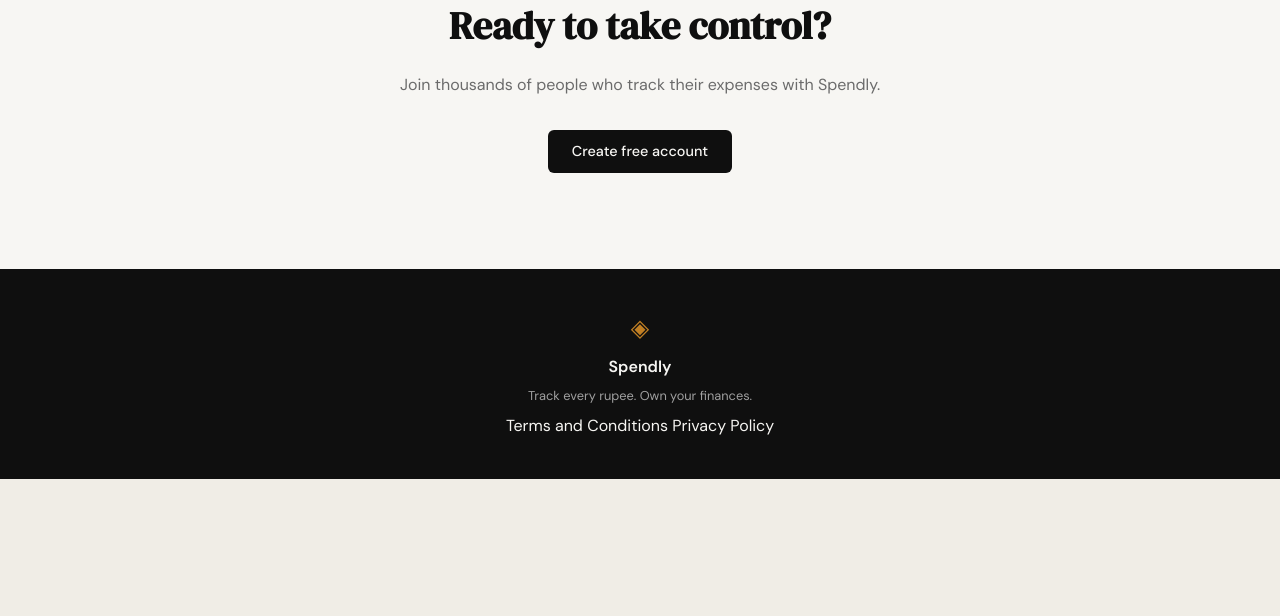
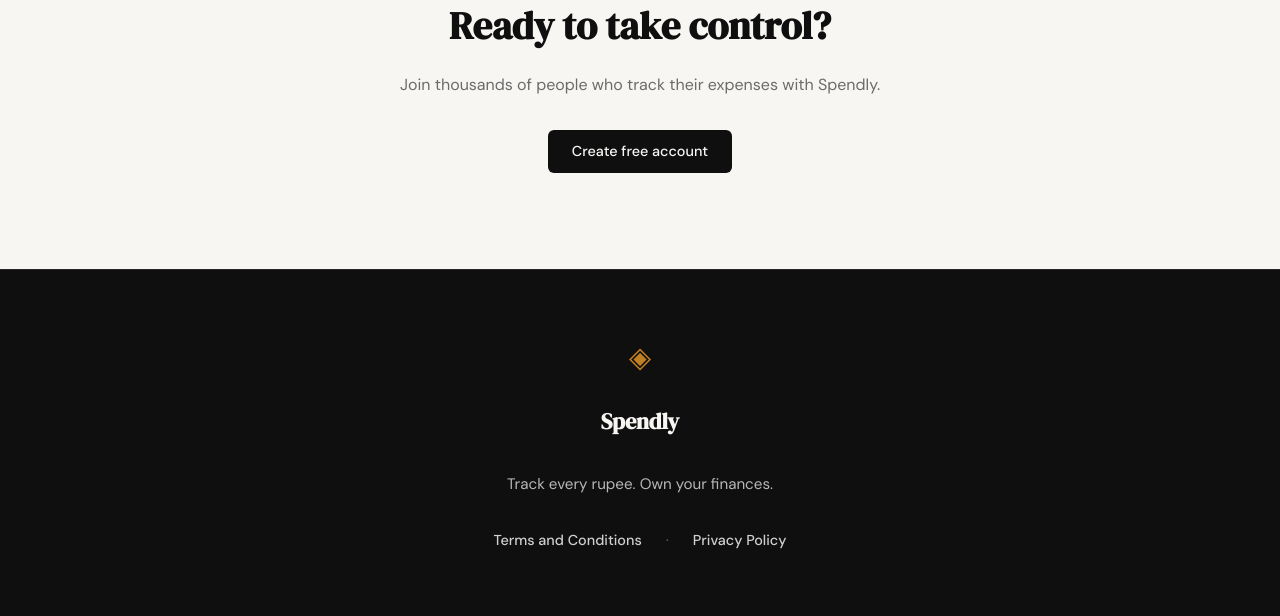
Before and after one commit to syedebrah/spendly, a Flask app: page / in a window 1280 px wide. Shown: the part 1478-2094 px from the top of the page. Before the commit the page ends 1957 px from the top, so only its background shows below. Run offline with Flask 3, Linux system fonts and the light colour scheme.

Commit message:
Edited the footer of the lamding page

```diff
--- a/static/css/style.css
+++ b/static/css/style.css
@@ -742,27 +742,63 @@ a { color: inherit; text-decoration: none; }
 .footer {
     background: var(--ink);
     color: var(--paper);
-    padding: 2.5rem 2rem;
+    padding: 4rem 2rem;
     text-align: center;
+    border-top: 1px solid rgba(255, 255, 255, 0.1);
 }
 
 .footer-inner {
     display: flex;
     flex-direction: column;
     align-items: center;
-    gap: 0.4rem;
+    gap: 1.5rem;
+    max-width: 600px;
+    margin: 0 auto;
 }
 
-.footer .brand-icon { color: var(--accent-2); font-size: 1.5rem; }
+.footer .brand-icon {
+    color: var(--accent-2);
+    font-size: 1.8rem;
+}
 
 .footer-name {
+    font-family: var(--font-display);
     font-weight: 600;
-    font-size: 1rem;
+    font-size: 1.4rem;
+    letter-spacing: -0.01em;
 }
 
 .footer-copy {
-    font-size: 0.8rem;
-    color: var(--ink-faint);
+    font-size: 0.95rem;
+    color: rgba(255, 255, 255, 0.7);
+    line-height: 1.6;
+    margin: 0.5rem 0;
+}
+
+.footer-links {
+    display: flex;
+    justify-content: center;
+    align-items: center;
+    gap: 1.5rem;
+    flex-wrap: wrap;
+}
+
+.footer-links a {
+    font-size: 0.9rem;
+    color: rgba(255, 255, 255, 0.8);
+    transition: color 0.2s;
+    text-decoration: none;
+    font-weight: 500;
+}
+
+.footer-links a:hover {
+    color: var(--accent-2);
+}
+
+.footer-links a:not(:last-child)::after {
+    content: '·';
+    margin-left: 1.5rem;
+    color: rgba(255, 255, 255, 0.3);
 }
 
 /* ------------------------------------------------------------------ */
```
